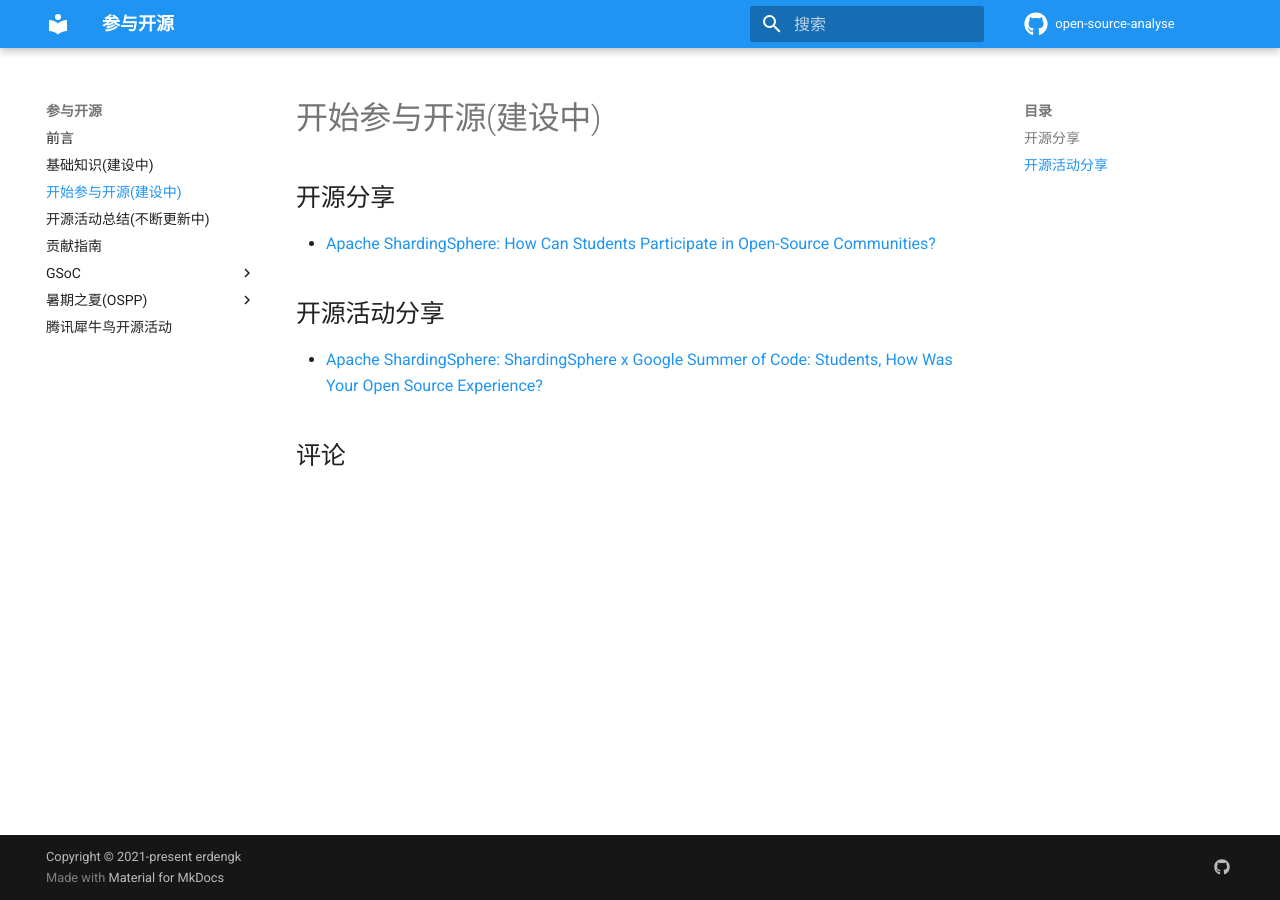
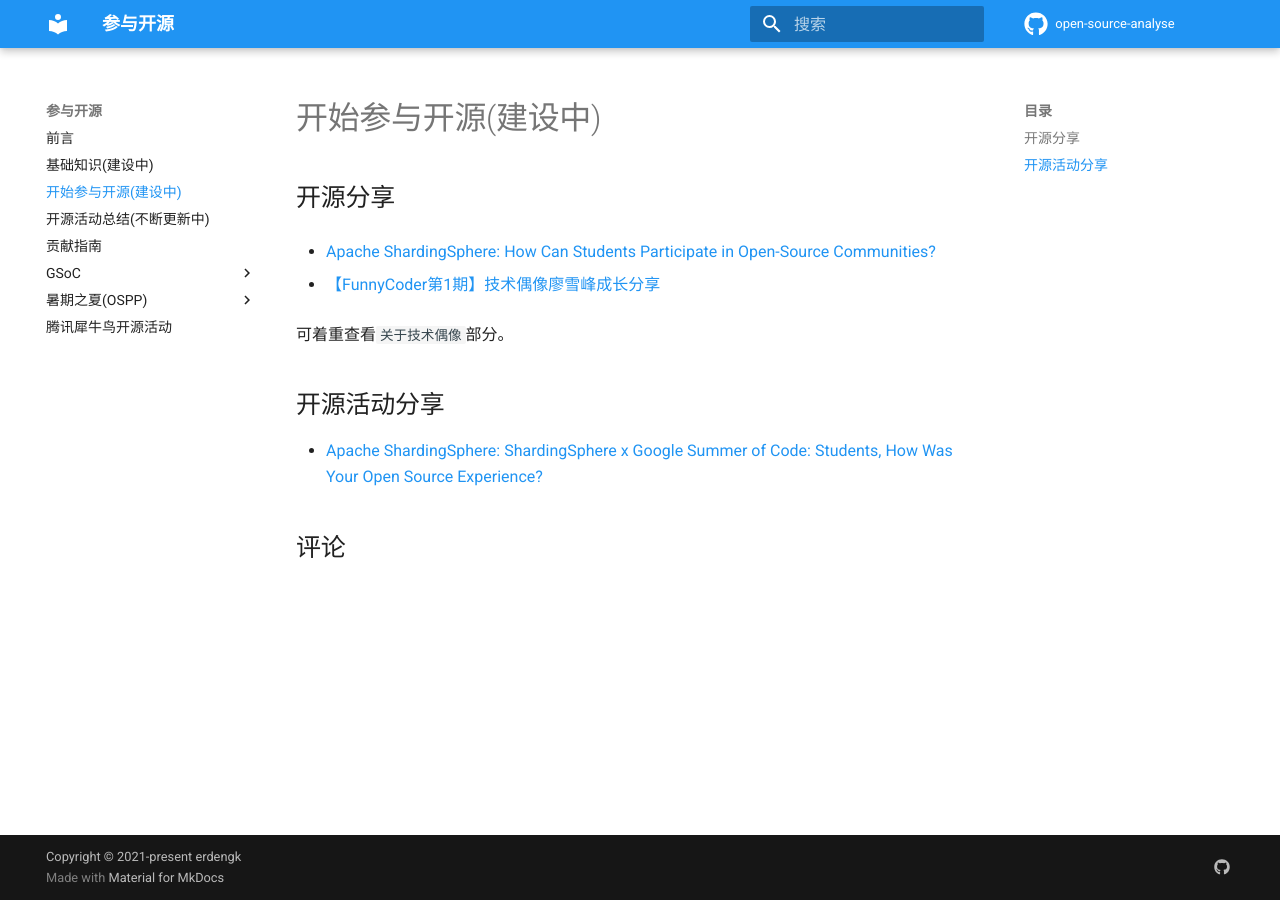
Before and after one commit to erdengk/gsoc-analyse, an MkDocs documentation site: the page built from docs/cn/start.md, in a window 1280 px wide. Built offline with MkDocs 1.6.1 and Material for MkDocs 9.7.7, drawn with Linux system fonts in a browser that asks for light colours; comment, search, counter and statistics services are not loaded.

Commit message:
update docs

```diff
--- a/docs/cn/start.md
+++ b/docs/cn/start.md
@@ -3,6 +3,10 @@
 
 - [Apache ShardingSphere: How Can Students Participate in Open-Source Communities?](https://medium.com/geekculture/how-can-students-participate-in-open-source-communities-ff30a08169ef)
 
+- [【FunnyCoder第1期】技术偶像廖雪峰成长分享](https://zhuanlan.zhihu.com/p/335029724)
+
+  可着重查看`关于技术偶像`部分。
+
 ## 开源活动分享
 
 - [Apache ShardingSphere: ShardingSphere x Google Summer of Code: Students, How Was Your Open Source Experience?](https://medium.com/nerd-for-tech/shardingsphere-x-google-summer-of-code-students-how-was-your-open-source-experience-cd1a635e8882)
```
